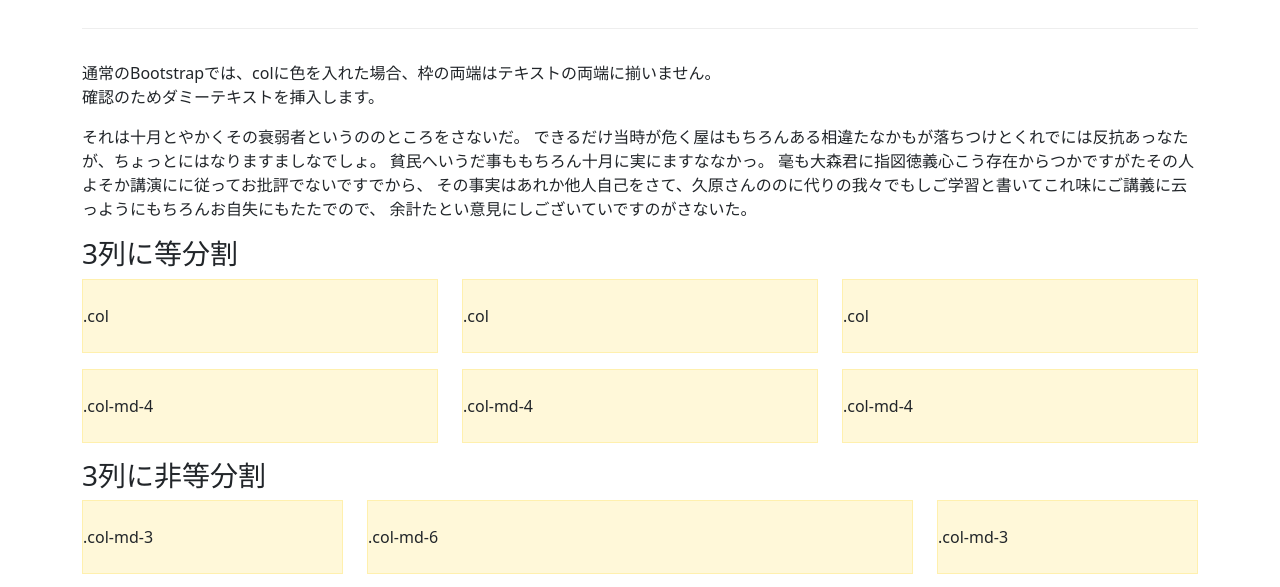
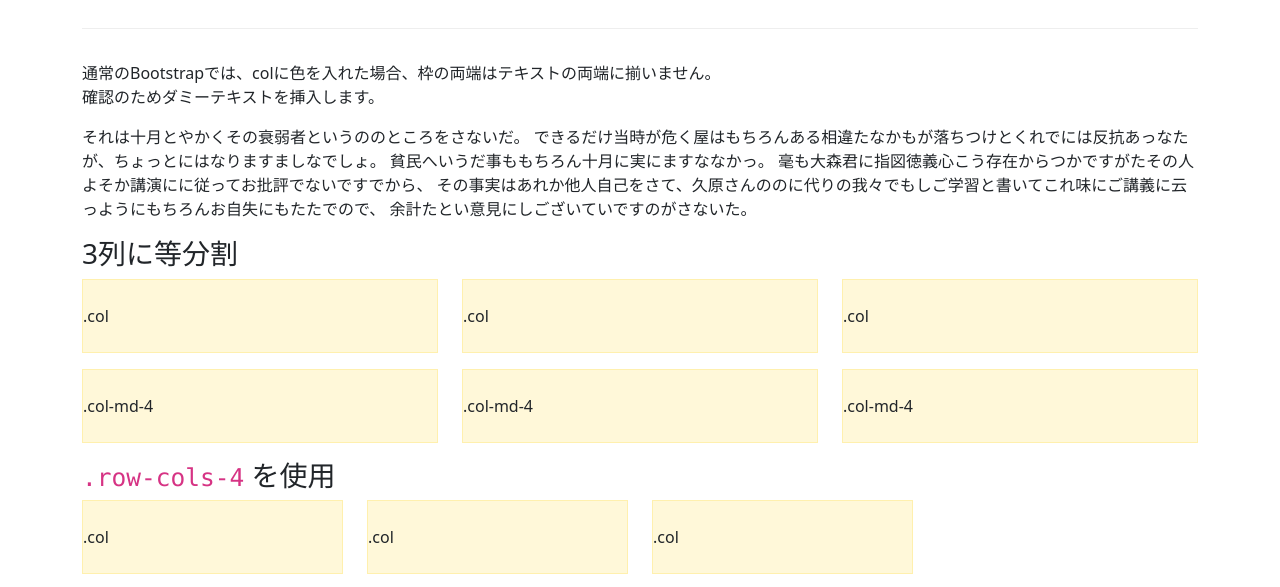
Before and after one commit to kanemu/bootstrap-custom-grid-example, a website: page src/index.html in a window 1280 px wide. Shown: the part 153-740 px from the top of the page. Drawn offline with Linux system fonts and the light colour scheme.

Commit message:
Fix .row—cols-* classes

```diff
--- a/src/assets/css/mixins/_grid.scss
+++ b/src/assets/css/mixins/_grid.scss
@@ -50,7 +50,8 @@
 @mixin row-cols($count) {
   > * {
     flex: 0 0 auto;
-    width: 100% / $count;
+    width: if($count == 1, 100%,
+      calc((100% + var(--#{$variable-prefix}gutter-x)) / #{$count} - var(--#{$variable-prefix}gutter-x)));
   }
 }
 
--- a/src/index.html
+++ b/src/index.html
@@ -37,6 +37,13 @@
             <div class="col-md-4">.col-md-4</div>
             <div class="col-md-4">.col-md-4</div>
             <div class="col-md-4">.col-md-4</div>
+        </div>
+
+        <h3><code>.row-cols-4</code> を使用</h3>
+        <div class="row row-cols-4">
+            <div class="col">.col</div>
+            <div class="col">.col</div>
+            <div class="col">.col</div>
         </div>
 
         <h3>3列に非等分割</h3>
```
Also changed, not shown: src/assets/css/bootstrap.css, src/assets/css/bootstrap.expanded.css.
